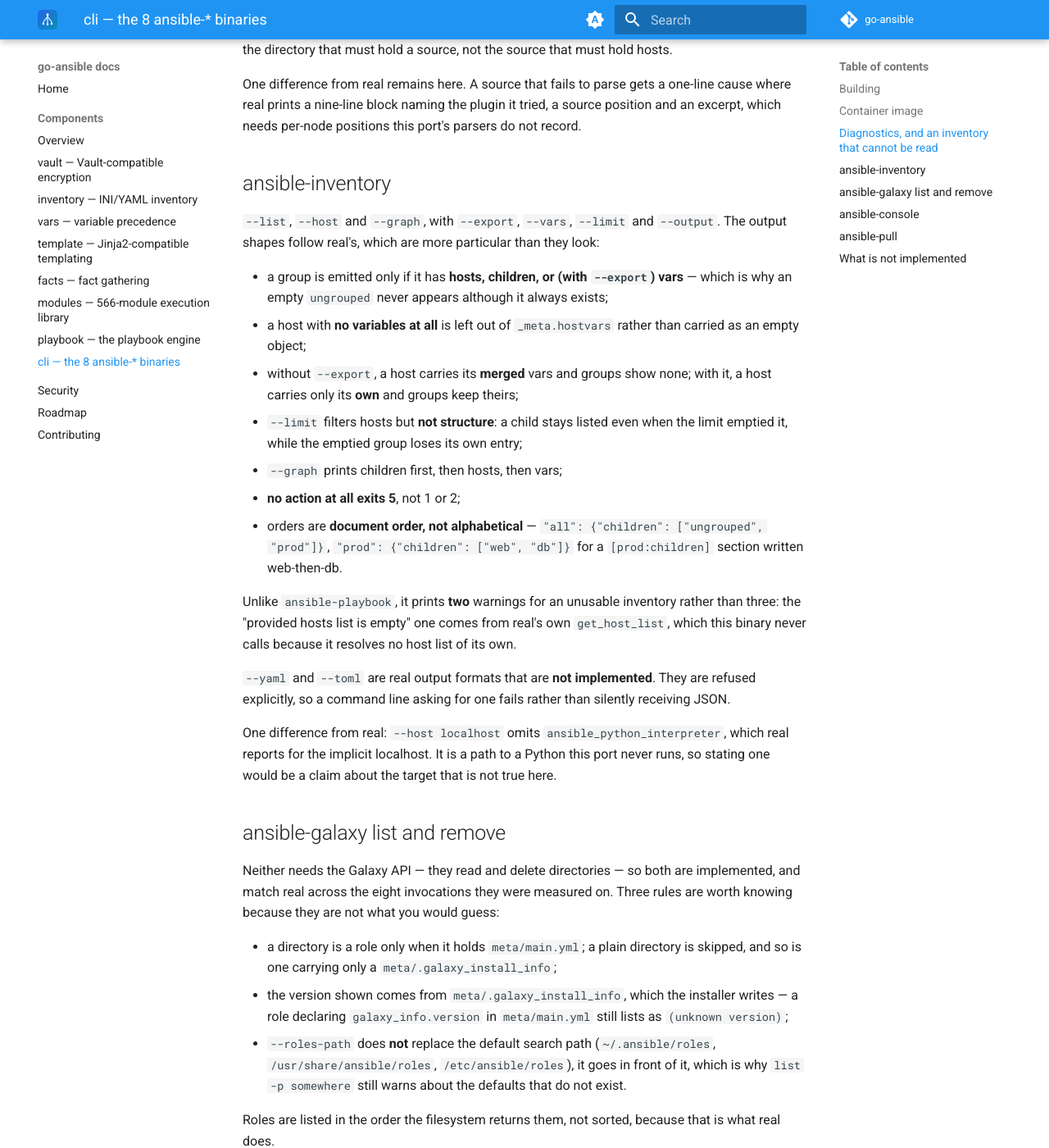
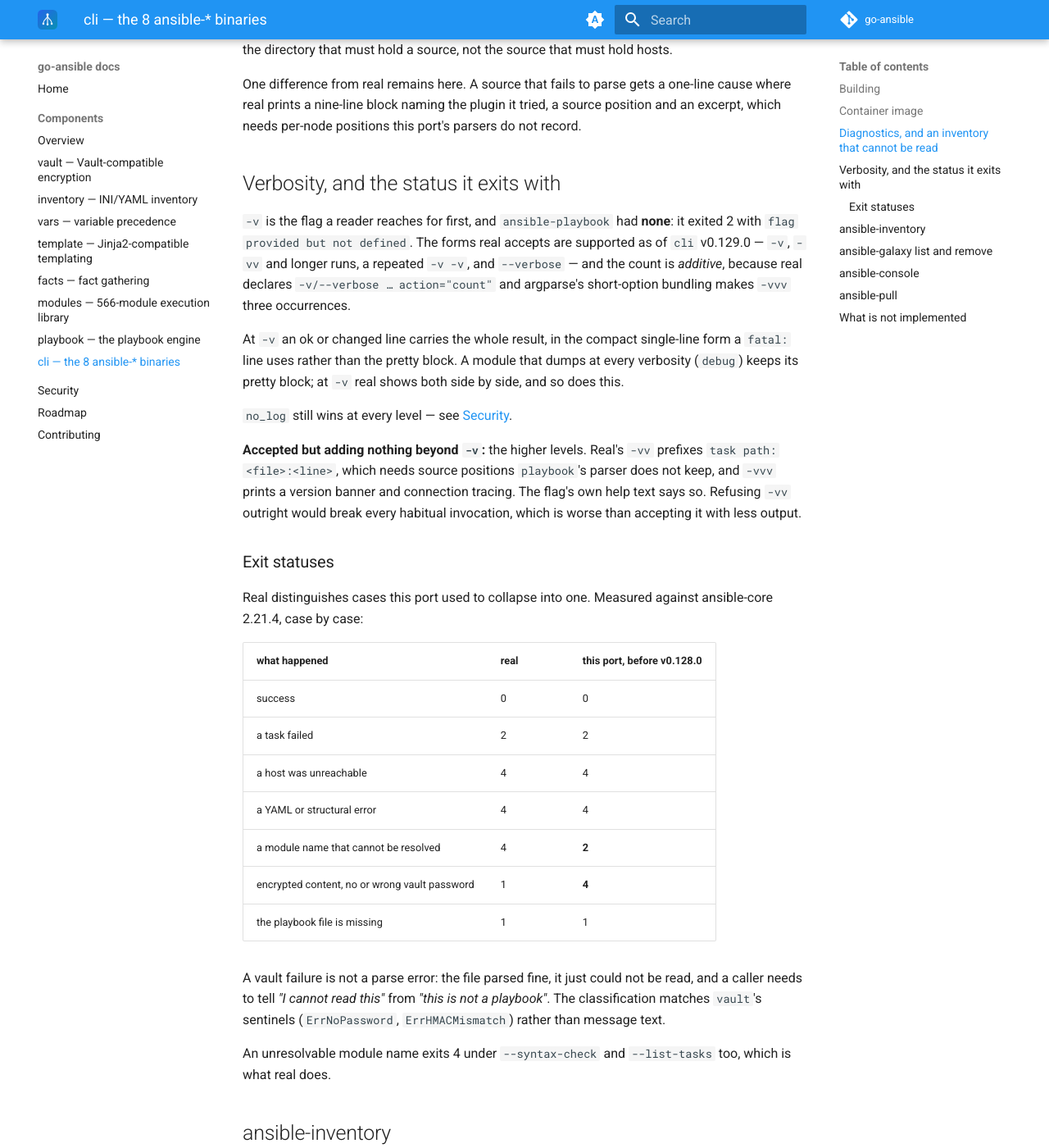
Before and after one commit to go-ansible/docs, an MkDocs documentation site: the page built from docs/components/cli.md, in a window 1280 px wide and 1400 px high, scrolled down 2893 px. Shown: the whole window at 82% size. Built offline with MkDocs 1.6.1 and Material for MkDocs 9.7.7, drawn with Linux system fonts in a browser that asks for light colours; the version menu is left out.

Commit message:
Docs: banner padding, verbosity, exit statuses, expand_argument_vars (#68)
playbook.md carried the caveat "apart from the banner asterisk padding
this port does not emit", which was honest and is now stale -- the
padding landed in playbook v0.126.0. The paragraph keeps WHY it sat
there, which is worth more than the fix: the banner expectations in that
package's own tests were hand-written rather than captured from real, so
they agreed with the port instead of with real.

cli.md gains a section for verbosity and exit statuses. -v did not exist
at all (it exited 2, "flag provided but not defined"); the forms real
accepts work now, additively, and the higher levels are accepted while
adding nothing -- stated, since the flag help states it too. The exit
table names the two cases this port used to collapse: an unresolvable
module (real 4, ours 2) and a vault failure (real 1, ours 4).

modules.md gains the expand_argument_vars section, including the part
that actually matters -- real expands on the TARGET and a module here
runs on the controller, so the expansion is delegated to the target's
shell with only "${NAME-\$NAME}" ever emitted unquoted.

Co-authored-by: Claude Opus 5 <noreply@anthropic.com>

```diff
--- a/docs/components/cli.md
+++ b/docs/components/cli.md
@@ -112,6 +112,52 @@ One difference from real remains here. A source that fails to parse gets a
 one-line cause where real prints a nine-line block naming the plugin it tried,
 a source position and an excerpt, which needs per-node positions this port's
 parsers do not record.
+
+## Verbosity, and the status it exits with
+
+`-v` is the flag a reader reaches for first, and `ansible-playbook` had
+**none**: it exited 2 with `flag provided but not defined`. The forms
+real accepts are supported as of `cli` v0.129.0 — `-v`, `-vv` and longer
+runs, a repeated `-v -v`, and `--verbose` — and the count is *additive*,
+because real declares `-v/--verbose … action="count"` and argparse's
+short-option bundling makes `-vvv` three occurrences.
+
+At `-v` an ok or changed line carries the whole result, in the compact
+single-line form a `fatal:` line uses rather than the pretty block. A
+module that dumps at every verbosity (`debug`) keeps its pretty block;
+at `-v` real shows both side by side, and so does this.
+
+`no_log` still wins at every level — see [Security](../security.md).
+
+**Accepted but adding nothing beyond `-v`:** the higher levels. Real's
+`-vv` prefixes `task path: <file>:<line>`, which needs source positions
+`playbook`'s parser does not keep, and `-vvv` prints a version banner
+and connection tracing. The flag's own help text says so. Refusing `-vv`
+outright would break every habitual invocation, which is worse than
+accepting it with less output.
+
+### Exit statuses
+
+Real distinguishes cases this port used to collapse into one. Measured
+against ansible-core 2.21.4, case by case:
+
+| what happened | real | this port, before v0.128.0 |
+|---|---|---|
+| success | 0 | 0 |
+| a task failed | 2 | 2 |
+| a host was unreachable | 4 | 4 |
+| a YAML or structural error | 4 | 4 |
+| a module name that cannot be resolved | 4 | **2** |
+| encrypted content, no or wrong vault password | 1 | **4** |
+| the playbook file is missing | 1 | 1 |
+
+A vault failure is not a parse error: the file parsed fine, it just
+could not be read, and a caller needs to tell *"I cannot read this"*
+from *"this is not a playbook"*. The classification matches `vault`'s
+sentinels (`ErrNoPassword`, `ErrHMACMismatch`) rather than message text.
+
+An unresolvable module name exits 4 under `--syntax-check` and
+`--list-tasks` too, which is what real does.
 
 ## ansible-inventory
 
```
Also changed, not shown: docs/components/modules.md (+32 -0 lines), docs/components/playbook.md (+17 -2 lines).
